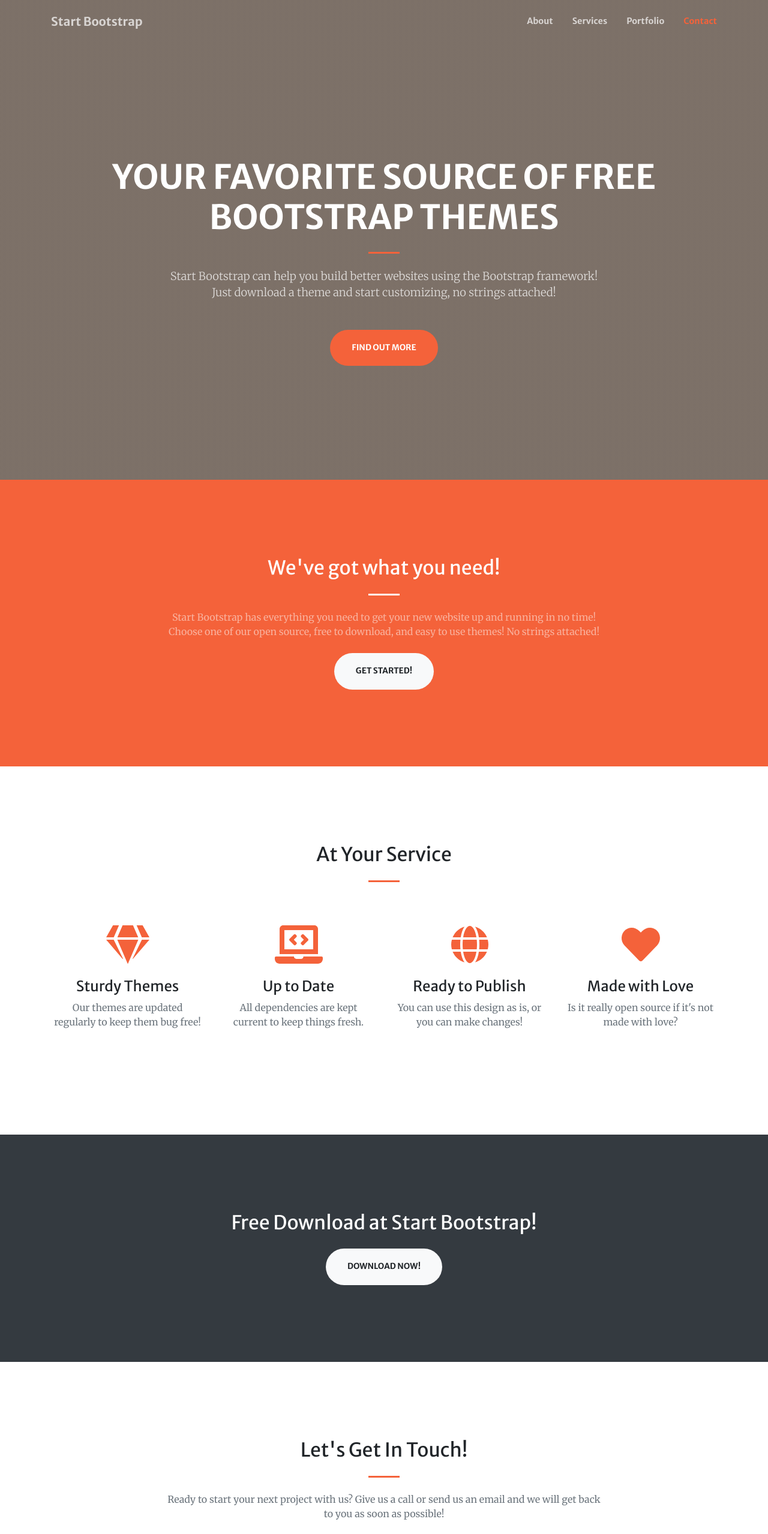
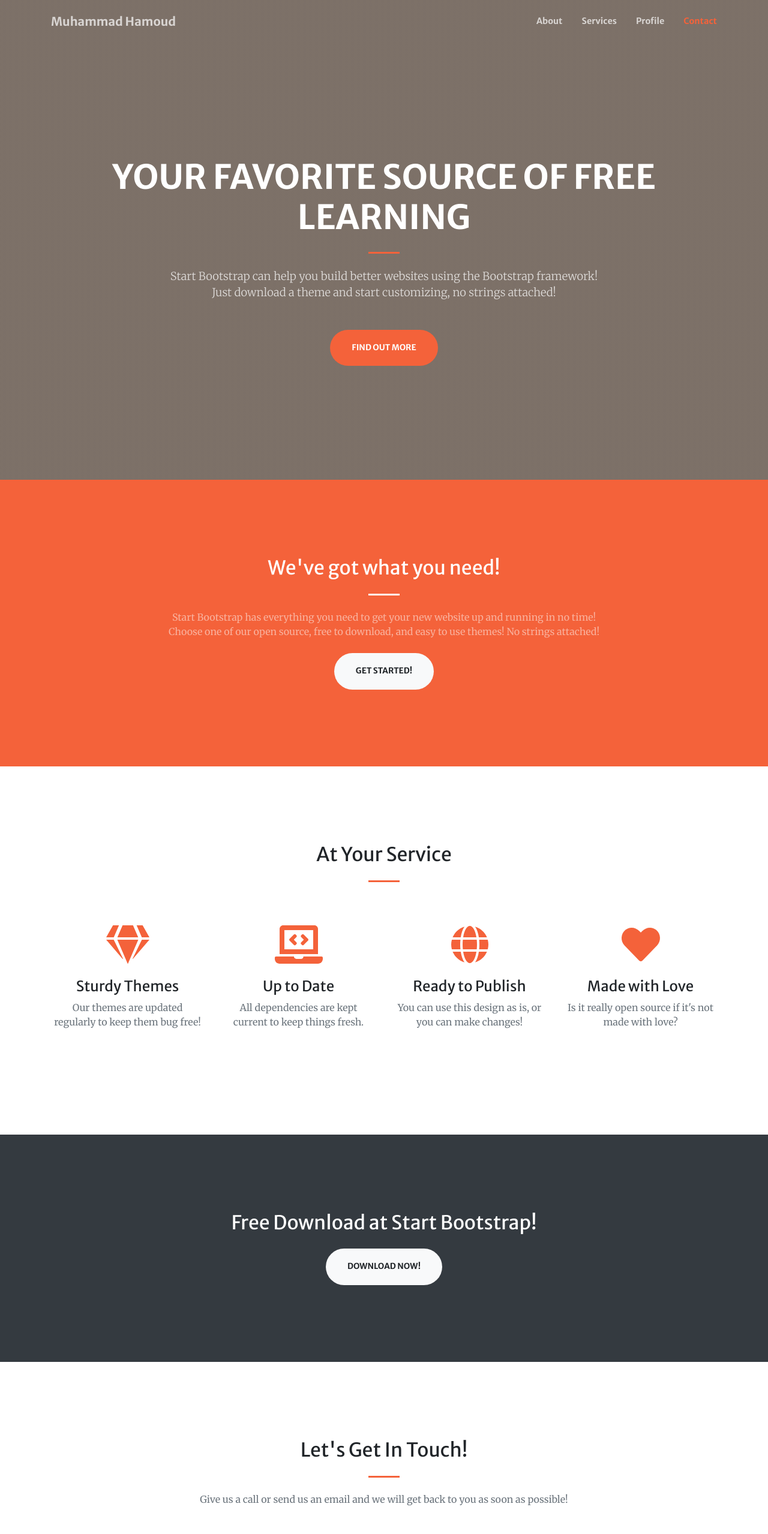
Before and after one commit to muhammadhamoud/muhammadhamoud.github.io, a plain HTML site: page index.html in a window 1280 px wide. Shown: the top 2558 px of the page at 60% size. Drawn offline with nearby package versions, Linux system fonts and the light colour scheme.

Commit message:
Update index.html

```diff
--- a/index.html
+++ b/index.html
@@ -5,7 +5,7 @@
         <meta name="viewport" content="width=device-width, initial-scale=1, shrink-to-fit=no" />
         <meta name="description" content="" />
         <meta name="author" content="" />
-        <title>Creative - Start Bootstrap Theme</title>
+        <title>Muhammad Hamoud Github IO</title>
         <!-- Font Awesome icons (free version)-->
         <script src="https://use.fontawesome.com/releases/v5.12.1/js/all.js" crossorigin="anonymous"></script>
         <!-- Google fonts-->
@@ -20,13 +20,13 @@
         <!-- Navigation-->
         <nav class="navbar navbar-expand-lg navbar-light fixed-top py-3" id="mainNav">
             <div class="container">
-                <a class="navbar-brand js-scroll-trigger" href="#page-top">Start Bootstrap</a>
+                <a class="navbar-brand js-scroll-trigger" href="#page-top">Muhammad Hamoud</a>
                 <button class="navbar-toggler navbar-toggler-right" type="button" data-toggle="collapse" data-target="#navbarResponsive" aria-controls="navbarResponsive" aria-expanded="false" aria-label="Toggle navigation"><span class="navbar-toggler-icon"></span></button>
                 <div class="collapse navbar-collapse" id="navbarResponsive">
                     <ul class="navbar-nav ml-auto my-2 my-lg-0">
                         <li class="nav-item"><a class="nav-link js-scroll-trigger" href="#about">About</a></li>
                         <li class="nav-item"><a class="nav-link js-scroll-trigger" href="#services">Services</a></li>
-                        <li class="nav-item"><a class="nav-link js-scroll-trigger" href="#portfolio">Portfolio</a></li>
+                        <li class="nav-item"><a class="nav-link js-scroll-trigger" href="#portfolio">Profile</a></li>
                         <li class="nav-item"><a class="nav-link js-scroll-trigger" href="#contact">Contact</a></li>
                     </ul>
                 </div>
@@ -37,7 +37,7 @@
             <div class="container h-100">
                 <div class="row h-100 align-items-center justify-content-center text-center">
                     <div class="col-lg-10 align-self-end">
-                        <h1 class="text-uppercase text-white font-weight-bold">Your Favorite Source of Free Bootstrap Themes</h1>
+                        <h1 class="text-uppercase text-white font-weight-bold">Your Favorite Source of Free Learning</h1>
                         <hr class="divider my-4" />
                     </div>
                     <div class="col-lg-8 align-self-baseline">
@@ -172,24 +172,24 @@
                     <div class="col-lg-8 text-center">
                         <h2 class="mt-0">Let's Get In Touch!</h2>
                         <hr class="divider my-4" />
-                        <p class="text-muted mb-5">Ready to start your next project with us? Give us a call or send us an email and we will get back to you as soon as possible!</p>
+                        <p class="text-muted mb-5">Give us a call or send us an email and we will get back to you as soon as possible!</p>
                     </div>
                 </div>
                 <div class="row">
                     <div class="col-lg-4 ml-auto text-center mb-5 mb-lg-0">
                         <i class="fas fa-phone fa-3x mb-3 text-muted"></i>
-                        <div>+1 (555) 123-4567</div>
+                        <div>+971-56 992 0146</div>
                     </div>
                     <div class="col-lg-4 mr-auto text-center">
                         <i class="fas fa-envelope fa-3x mb-3 text-muted"></i
-                        ><!-- Make sure to change the email address in BOTH the anchor text and the link target below!--><a class="d-block" href="mailto:contact@yourwebsite.com">contact@yourwebsite.com</a>
+                        ><!-- Make sure to change the email address in BOTH the anchor text and the link target below!--><a class="d-block" href="mailto:muhammad.hamoud@gmail.com.com">Click Here to contact me</a>
                     </div>
                 </div>
             </div>
         </section>
         <!-- Footer-->
         <footer class="bg-light py-5">
-            <div class="container"><div class="small text-center text-muted">Copyright © 2020 - Start Bootstrap</div></div>
+            <div class="container"><div class="small text-center text-muted">Copyright © 2021 - Muhammad Hamoud</div></div>
         </footer>
         <!-- Bootstrap core JS-->
         <script src="https://cdnjs.cloudflare.com/ajax/libs/jquery/3.4.1/jquery.min.js"></script>
```
